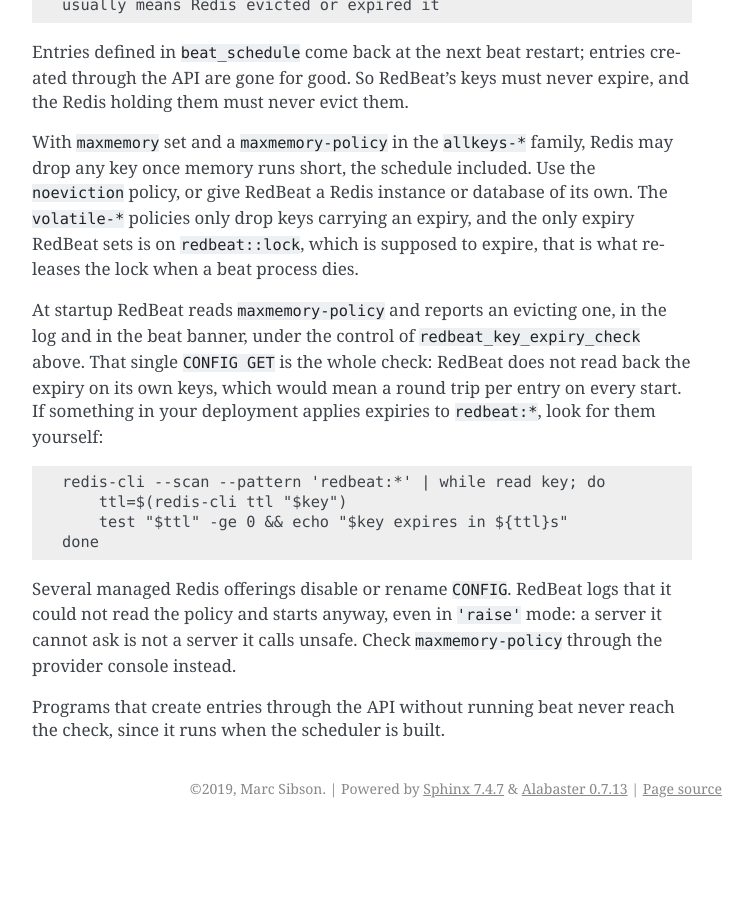
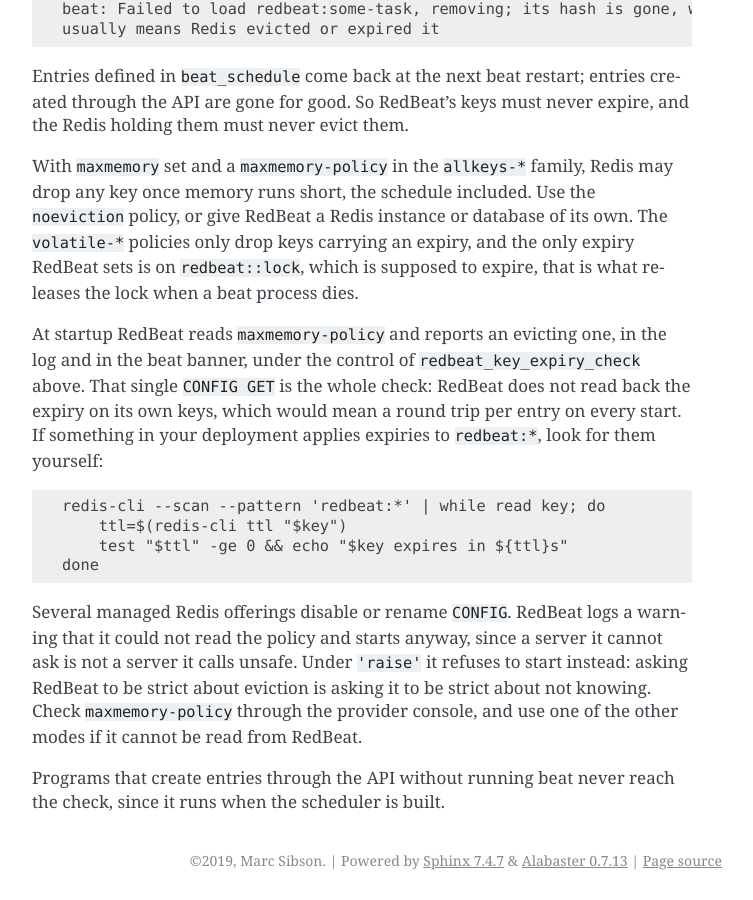
Before and after one commit to sibson/redbeat, a Sphinx documentation site: the page built from docs/config.rst, in a window 1280 px wide and 900 px high, scrolled down 3426 px. Shown: the whole window, without its empty margins (388-1141 px from the left). Built offline with Sphinx 7.4.7, drawn with Linux system fonts in a browser that asks for light colours; before the commit the page ends 4254 px from its top, so only the background shows below that; some of the changed text lies outside the part shown.

Commit message:
review: fail closed on an unreadable CONFIG in raise mode
raise is the strict mode and is not the default, so choosing it is
choosing safety: refuse to start when the maxmemory policy cannot be read
at all, rather than starting on a server we were unable to clear. The
other modes still log a warning and carry on.

Co-Authored-By: Claude Opus 5 <noreply@anthropic.com>
Claude-Session: https://claude.ai/code/session_01A5iFkXuQpnWCJZaDczd6me

```diff
--- a/docs/config.rst
+++ b/docs/config.rst
@@ -68,7 +68,8 @@ keys, see requirements_ below. One of:
 ``'error'``
     Log any finding at ``ERROR``. The default.
 ``'raise'``
-    Log any finding at ``ERROR``, then refuse to start.
+    Log any finding at ``ERROR``, then refuse to start. Also refuses to start
+    when the policy cannot be read at all, see requirements_ below.
 
 .. versionadded:: 2.4.3
 
@@ -188,10 +189,12 @@ applies expiries to ``redbeat:*``, look for them yourself::
         test "$ttl" -ge 0 && echo "$key expires in ${ttl}s"
     done
 
-Several managed Redis offerings disable or rename ``CONFIG``. RedBeat logs
-that it could not read the policy and starts anyway, even in ``'raise'``
-mode: a server it cannot ask is not a server it calls unsafe. Check
-``maxmemory-policy`` through the provider console instead.
+Several managed Redis offerings disable or rename ``CONFIG``. RedBeat logs a
+warning that it could not read the policy and starts anyway, since a server
+it cannot ask is not a server it calls unsafe. Under ``'raise'`` it refuses
+to start instead: asking RedBeat to be strict about eviction is asking it to
+be strict about not knowing. Check ``maxmemory-policy`` through the provider
+console, and use one of the other modes if it cannot be read from RedBeat.
 
 Programs that create entries through the API without running beat never reach
 the check, since it runs when the scheduler is built.
```
Also changed, not shown: 2 other files.
